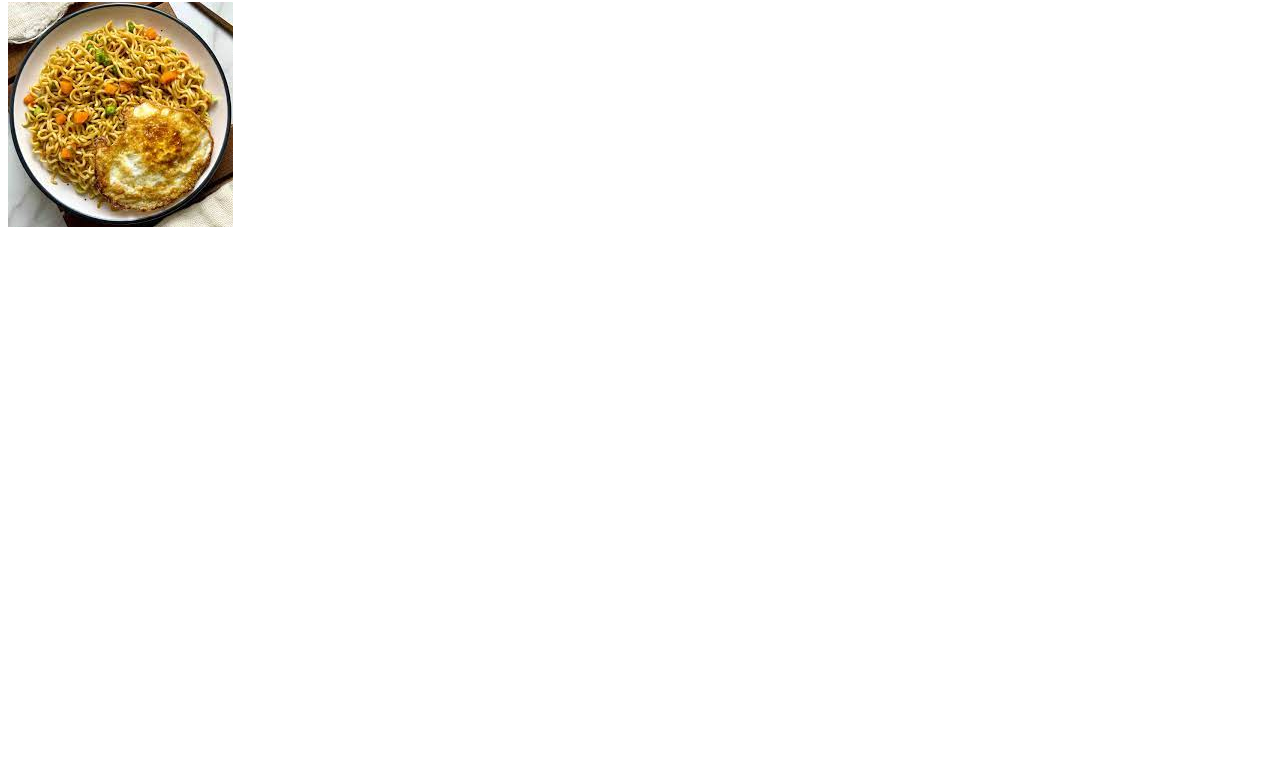
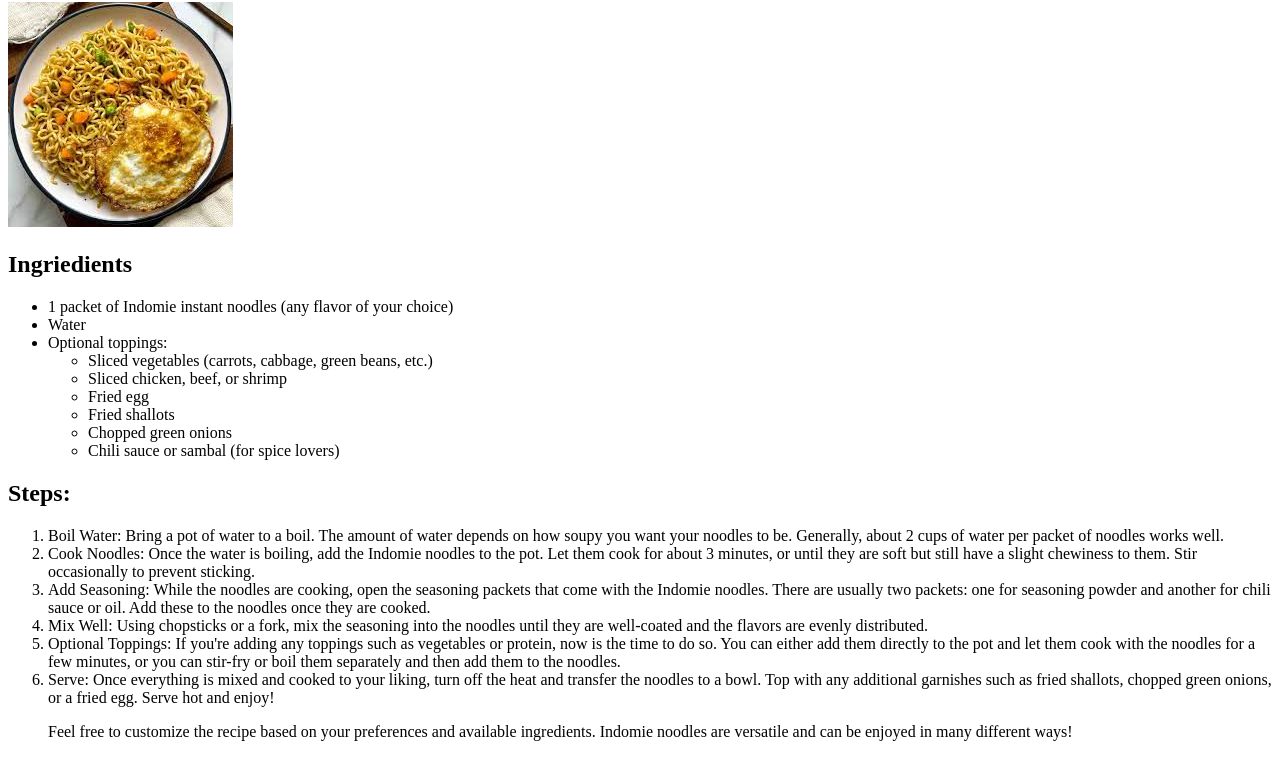
Before and after one commit to pained1901/recipes, a plain HTML site: page my-recipes/indomie-recipe.html in a window 1280 px wide. Shown: the part 78-835 px from the top of the page. Before the commit the page ends 800 px from the top, so only its background shows below. Drawn offline with Linux system fonts and the light colour scheme.

Commit message:
edit indomie-recipe.html

```diff
--- a/my-recipes/indomie-recipe.html
+++ b/my-recipes/indomie-recipe.html
@@ -7,7 +7,34 @@
     <body>
         <h1>Indomie Recipe for Beginners</h1>
         <div>
-            <img src="indomie1.jfif" alt="">
+            <p><img src="indomie1.jfif" alt="indomie1"></p>
+        </div>
+        <div>
+            <h2>Ingriedients</h2>
+            <ul>
+                <li>1 packet of Indomie instant noodles (any flavor of your choice)</li>
+                <li>Water</li>
+                <li>Optional toppings:</li>
+                <ul><li>Sliced vegetables (carrots, cabbage, green beans, etc.)</li>
+                <li>Sliced chicken, beef, or shrimp</li>
+                <li>Fried egg</li>
+                <li>Fried shallots</li>
+                <li>Chopped green onions</li>
+                <li>Chili sauce or sambal (for spice lovers)</li>
+                </ul>
+            </ul>
+        </div>
+        <div>
+            <h2>Steps:</h2>
+            <ol>
+                <li>Boil Water: Bring a pot of water to a boil. The amount of water depends on how soupy you want your noodles to be. Generally, about 2 cups of water per packet of noodles works well.</li>
+                <li>Cook Noodles: Once the water is boiling, add the Indomie noodles to the pot. Let them cook for about 3 minutes, or until they are soft but still have a slight chewiness to them. Stir occasionally to prevent sticking.</li>
+                <li>Add Seasoning: While the noodles are cooking, open the seasoning packets that come with the Indomie noodles. There are usually two packets: one for seasoning powder and another for chili sauce or oil. Add these to the noodles once they are cooked.</li>
+                <li>Mix Well: Using chopsticks or a fork, mix the seasoning into the noodles until they are well-coated and the flavors are evenly distributed.</li>
+                <li>Optional Toppings: If you're adding any toppings such as vegetables or protein, now is the time to do so. You can either add them directly to the pot and let them cook with the noodles for a few minutes, or you can stir-fry or boil them separately and then add them to the noodles.</li>
+                <li>Serve: Once everything is mixed and cooked to your liking, turn off the heat and transfer the noodles to a bowl. Top with any additional garnishes such as fried shallots, chopped green onions, or a fried egg. Serve hot and enjoy!</li>
+                <p>Feel free to customize the recipe based on your preferences and available ingredients. Indomie noodles are versatile and can be enjoyed in many different ways!</p>
+            </ol>
         </div>
     </body>
 </html>
```
